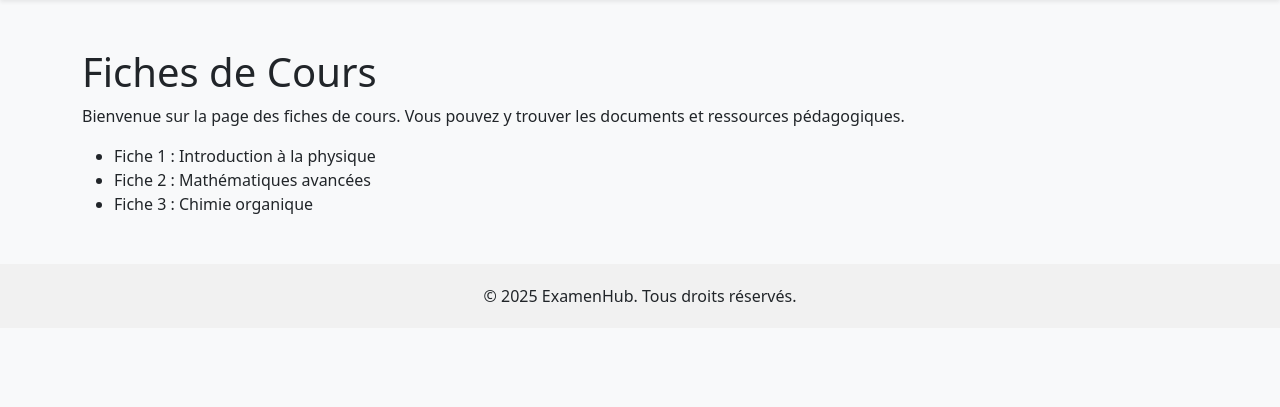
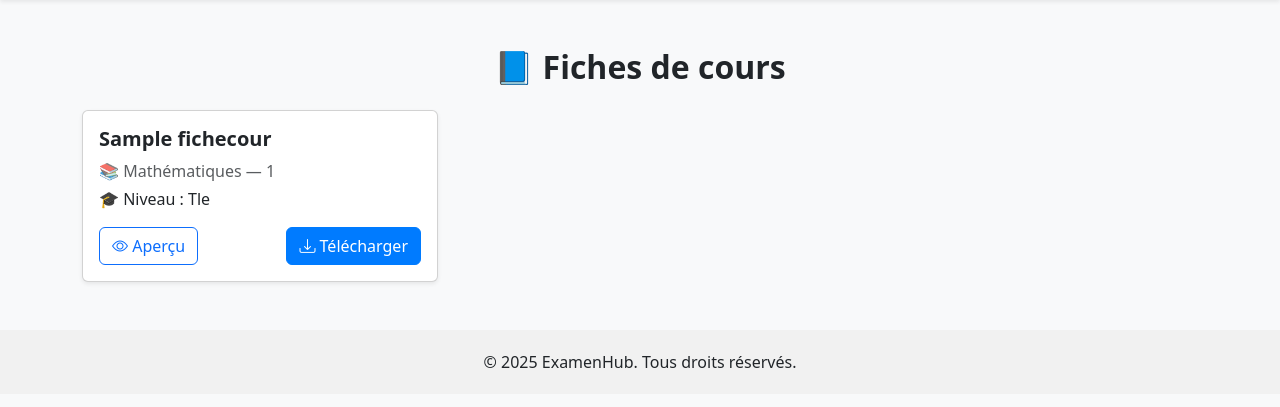
Before and after one commit to McDedo/BanqueEpreuves, a Django app: page /fiches-cours/ in a window 1280 px wide. Shown: the part 56-463 px from the top of the page. Run offline with Django 5.2, Linux system fonts and the light colour scheme; data comes from the database, SQL or seed files in the repository; tables that the repository leaves empty hold one stand-in row (values such as "Sample post").

Commit message:
Update head

```diff
--- a/blog/admin.py
+++ b/blog/admin.py
@@ -1,6 +1,7 @@
 from django.contrib import admin
-from .models import Epreuve, Matière
+from .models import Epreuve, Matière, FicheCours
 
 # Register your models here.
 admin.site.register(Epreuve)
 admin.site.register(Matière)
+admin.site.register(FicheCours)
--- a/blog/models.py
+++ b/blog/models.py
@@ -18,6 +18,7 @@ class Epreuve(models.Model):
         ('4e', 'Quatrième'),
         ('5e', 'Cinquième'),
         ('6e', 'Sixième'),
+        ('CI', 'Cours d\'Initiation'),
         ('CP', 'Cours Préparatoire'),
         ('CE1', 'Cours Élémentaire 1'),
         ('CE2', 'Cours Élémentaire 2'),
@@ -45,3 +46,29 @@ class Epreuve(models.Model):
 
     def __str__(self):
         return self.titre
+
+class FicheCours(models.Model):
+    titre = models.CharField(max_length=200)
+    description = models.TextField(blank=True)
+    fichier = models.FileField(upload_to='fiches/')
+    matiere = models.ForeignKey(Matière, on_delete=models.CASCADE, related_name='fiches')
+    niveau = models.CharField(max_length=50, choices=[
+            ('Tle', 'Terminale'),
+            ('1ère', 'Première'),
+            ('2nde', 'Seconde'),
+            ('3e', 'Troisième'),
+            ('4e', 'Quatrième'),
+            ('5e', 'Cinquième'),
+            ('6e', 'Sixième'),
+            ('CI', 'Cours d\'Initiation'),
+            ('CP', 'Cours Préparatoire'),
+            ('CE1', 'Cours Élémentaire 1'),
+            ('CE2', 'Cours Élémentaire 2'),
+            ('CM1', 'Cours Moyen 1'),
+            ('CM2', 'Cours Moyen 2'),
+        ], default='Tle')
+    annee = models.PositiveIntegerField()
+    created_at = models.DateTimeField(auto_now_add=True)
+
+    def __str__(self):
+        return f"{self.titre} ({self.niveau} - {self.annee})"
--- a/blog/templates/fiches_cours.html
+++ b/blog/templates/fiches_cours.html
@@ -1,18 +1,39 @@
+{% extends 'base.html' %}
 
-{% extends "base.html" %}
-
-{% block title %}Fiches de Cours{% endblock %}
+{% block title %}Fiches de cours{% endblock %}
 
 {% block content %}
-<div class="container my-5">
-  <h1>Fiches de Cours</h1>
-  <p>Bienvenue sur la page des fiches de cours. Vous pouvez y trouver les documents et ressources pédagogiques.</p>
+<div class="container mt-5">
+  <h2 class="text-center mb-4 fw-bold">📘 Fiches de cours</h2>
 
-  <!-- Exemple de contenu, à adapter -->
-  <ul>
-    <li>Fiche 1 : Introduction à la physique</li>
-    <li>Fiche 2 : Mathématiques avancées</li>
-    <li>Fiche 3 : Chimie organique</li>
-  </ul>
+  {% if fiches %}
+    <div class="row row-cols-1 row-cols-md-2 row-cols-lg-3 g-4">
+      {% for fiche in fiches %}
+        <div class="col">
+          <div class="card h-100 shadow-sm">
+            <div class="card-body">
+              <h5 class="card-title fw-bold">{{ fiche.titre }}</h5>
+              <p class="card-text text-muted mb-1">
+                📚 {{ fiche.matiere.nom }} — {{ fiche.annee }}
+              </p>
+              <p class="card-text">
+                🎓 Niveau : {{ fiche.niveau }}
+              </p>
+              <div class="d-flex justify-content-between mt-3">
+                <a href="{% url 'apercu_fiche' fiche.id %}" class="btn btn-outline-primary apercu-btn">
+                  <i class="bi bi-eye"></i> Aperçu
+                </a>
+                <a href="{% url 'telecharger_fiche' fiche.id %}" class="btn btn-primary">
+                  <i class="bi bi-download"></i> Télécharger
+                </a>
+              </div>
+            </div>
+          </div>
+        </div>
+      {% endfor %}
+    </div>
+  {% else %}
+    <p class="text-center text-muted">Aucune fiche de cours disponible pour le moment.</p>
+  {% endif %}
 </div>
 {% endblock %}
--- a/blog/urls.py
+++ b/blog/urls.py
@@ -19,4 +19,5 @@ urlpatterns=[
     path('accounts/', include('django.contrib.auth.urls')),
     path('fiches-cours/', views.fiches_cours, name='fiches_cours'),
     path('epreuves/', views.epreuves, name='epreuves'),
+    path('epreuves/<int:epreuve_id>/apercu/', views.apercu_epreuve, name='apercu_epreuve'),
 ]
--- a/blog/views.py
+++ b/blog/views.py
@@ -1,9 +1,10 @@
 from django.shortcuts import render, get_object_or_404, redirect
-from .models import Epreuve, Matière
+from .models import Epreuve, Matière, FicheCours
 from django.db.models import Q, Count
 import os
 from django.http import FileResponse, Http404
 from .forms import CustomUserCreationForm
+from django.core.paginator import Paginator
 
 
 # Create your views here.
@@ -70,7 +71,39 @@ def home(request):
 
 def liste_epreuves(request):
     epreuves = Epreuve.objects.all()
-    return render(request, 'epreuves.html', {'epreuves': epreuves})
+    matieres = Matière.objects.all()
+    niveaux = Epreuve.objects.values_list('niveau', flat=True).distinct()
+
+    query = request.GET.get('q')
+    niveau = request.GET.get('niveau')
+    matiere_id = request.GET.get('matiere')
+
+    if query:
+        epreuves = epreuves.filter(
+            Q(titre__icontains=query) |
+            Q(niveau__icontains=query) |
+            Q(annee__icontains=query) |
+            Q(matière__nom__icontains=query)
+        )
+
+    if niveau:
+        epreuves = epreuves.filter(niveau=niveau)
+
+    if matiere_id:
+        epreuves = epreuves.filter(matière__id=matiere_id)
+
+    paginator = Paginator(epreuves, 10)  # 10 epreuves par page
+    page_number = request.GET.get('page')
+    page_obj = paginator.get_page(page_number)
+
+    context = {
+        'epreuves': page_obj,
+        'matieres': matieres,
+        'niveaux': niveaux,
+        'page_obj': page_obj,
+    }
+
+    return render(request, 'epreuves/liste.html', context)
 
 def aperçu_epreuve(request, epreuve_id):
     epreuve = get_object_or_404(Epreuve, pk=epreuve_id)
@@ -131,7 +164,40 @@ def contact(request):
     return render(request, 'contact.html')
 
 def fiches_cours(request):
-     return render(request, 'fiches_cours.html')
+    fiches = FicheCours.objects.all().order_by('created_at')
+    matieres = Matière.objects.all()
+    niveaux = FicheCours.objects.values_list('niveau', flat=True).distinct()
+
+    query = request.GET.get('q')
+    niveau = request.GET.get('niveau')
+    matiere_id = request.GET.get('matiere')
+
+    if query:
+        fiches = fiches.filter(
+             titre__icontains=query
+        )| fiches.filter(
+            annee__icontains=query
+        ) | fiches.filter(
+            niveau__icontains=query
+        ) | fiches.filter(matiere__nom__icontains=query
+        )
+
+    if niveau:
+        fiches = fiches.filter(niveau=niveau)
+
+    if matiere_id:
+        fiches = fiches.filter(matiere__id=matiere_id)
+
+    context = {
+        'fiches': fiches,
+        'matieres': matieres,
+        'niveaux': niveaux,
+    }
+    return render(request, 'fiches_cours.html', context)
 
 def epreuves(request):
     return render(request, 'epreuves.html')
+
+def apercu_epreuve(request, epreuve_id):
+    epreuve = get_object_or_404(Epreuve, pk=epreuve_id)
+    return render(request, 'epreuves/apercu.html', {'epreuve': epreuve})
```
Also changed, not shown: blog/templates/contact.html (+19 -2 lines), blog/migrations/0004_alter_epreuve_niveau_fichecours.py (added).
